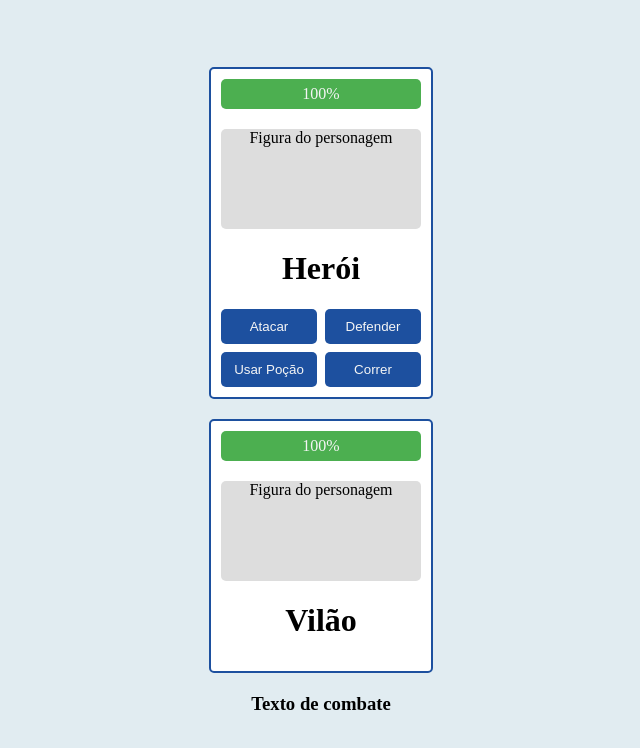
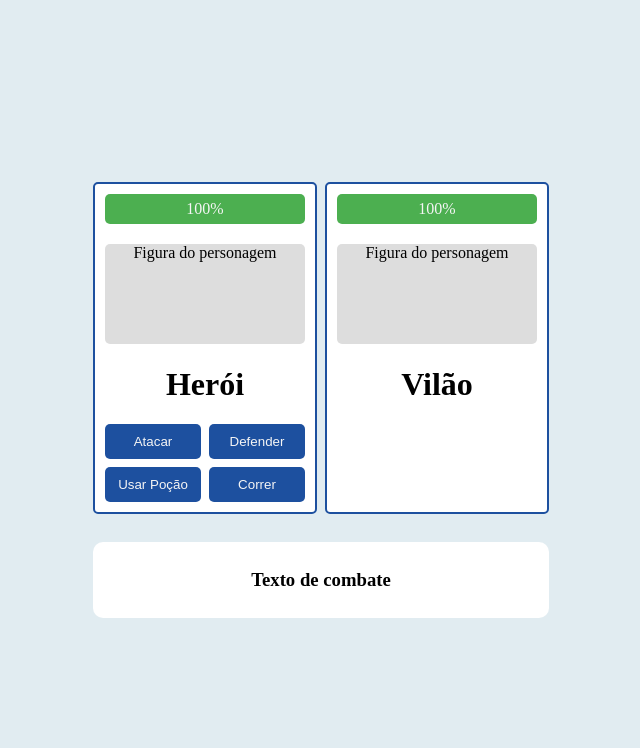
Before and after one commit to Andre-CSoares/prova, a plain HTML site: page index.html in a window 1280 px wide. Shown: the whole page, without its empty margins (319-959 px from the left). Drawn offline with nearby package versions, Linux system fonts and the light colour scheme.

Commit message:
feat: class chat implementing

```diff
--- a/index.css
+++ b/index.css
@@ -12,6 +12,9 @@ body, html {
     max-width: 600px;
     text-align: center;
     padding: 10px;
+    display: grid;
+    grid-template-columns: repeat(2, 1fr);
+    gap: 8px;
 }
 
 .personagem {
@@ -65,6 +68,13 @@ button:active {
     border-radius: 5px;
 }
 
+.chat{
+    background-color: #fff;
+    padding: 8px;
+    border-radius: 10px;
+    grid-column: span 2;
+}
+
 .mensagens{
     width: 100%;
 }
```
